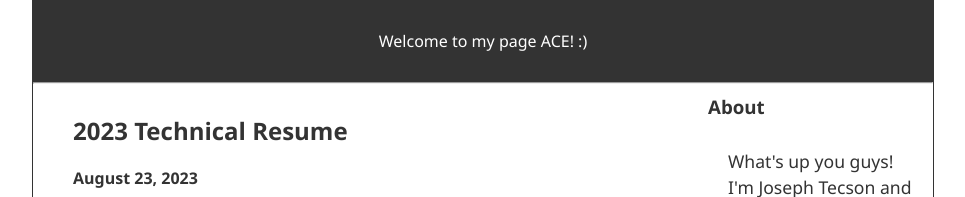
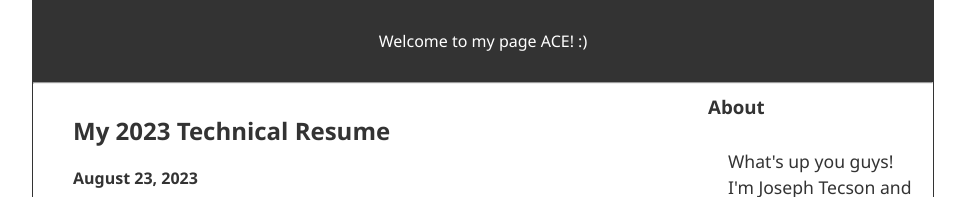
Before and after one commit to sephtecs/sephtecs.github.io, a plain HTML site: page index.html in a window 1280 px wide. Shown: the top 197 px of the page, without its empty margins (157-1122 px from the left). Drawn offline with Linux system fonts and the light colour scheme.

Commit message:
ACE first round

```diff
--- a/index.html
+++ b/index.html
@@ -145,7 +145,7 @@
     <hr>
     <main>
       <section>
-        <h2>2023 Technical Resume</h2>
+        <h2>My 2023 Technical Resume</h2>
         <h4>August 23, 2023</h4>
         <p>
           <img src="C:\Users\josep\Downloads\JAT_TechnicalResume2023.jpeg" alt="JAT_TechnicalResume2023">
```
